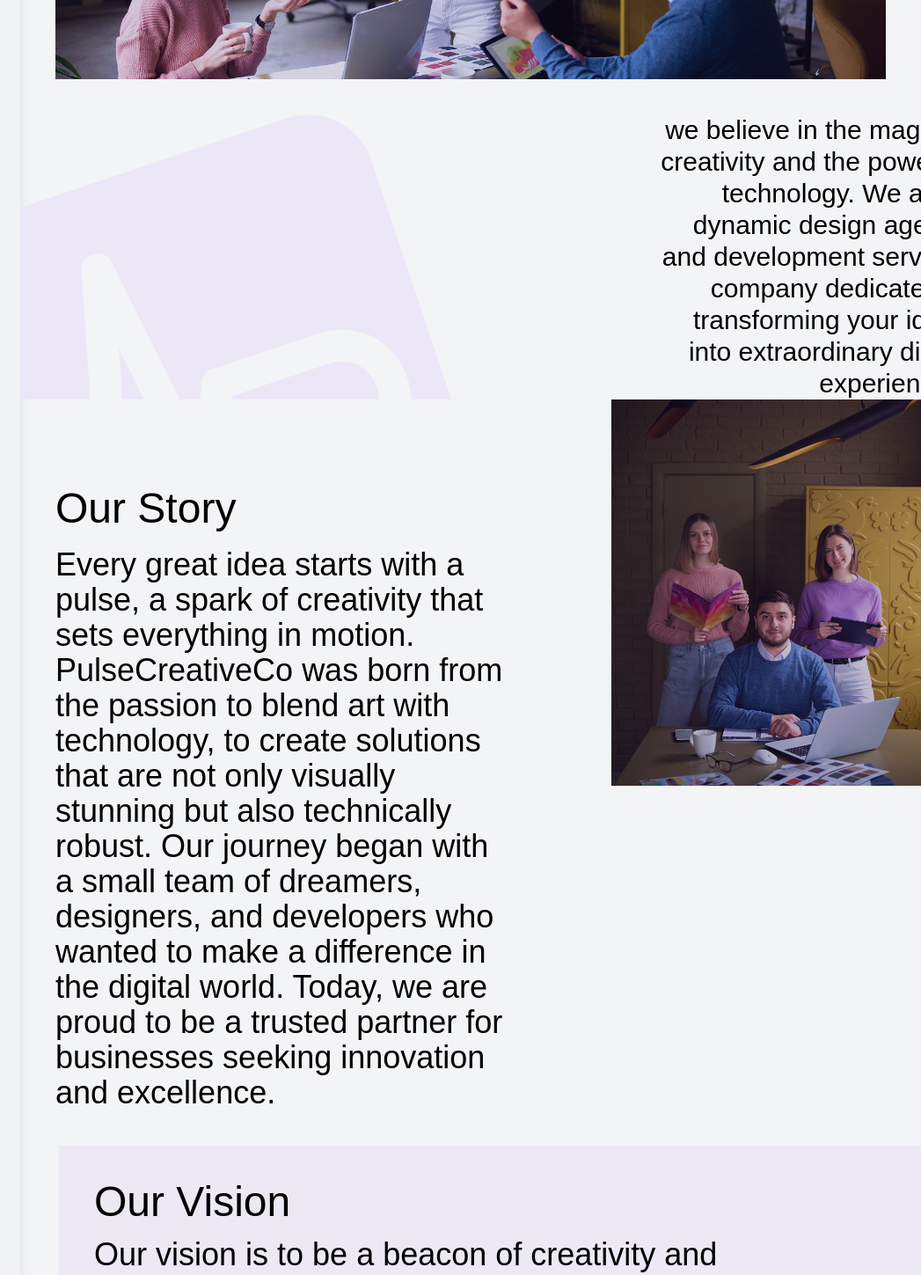
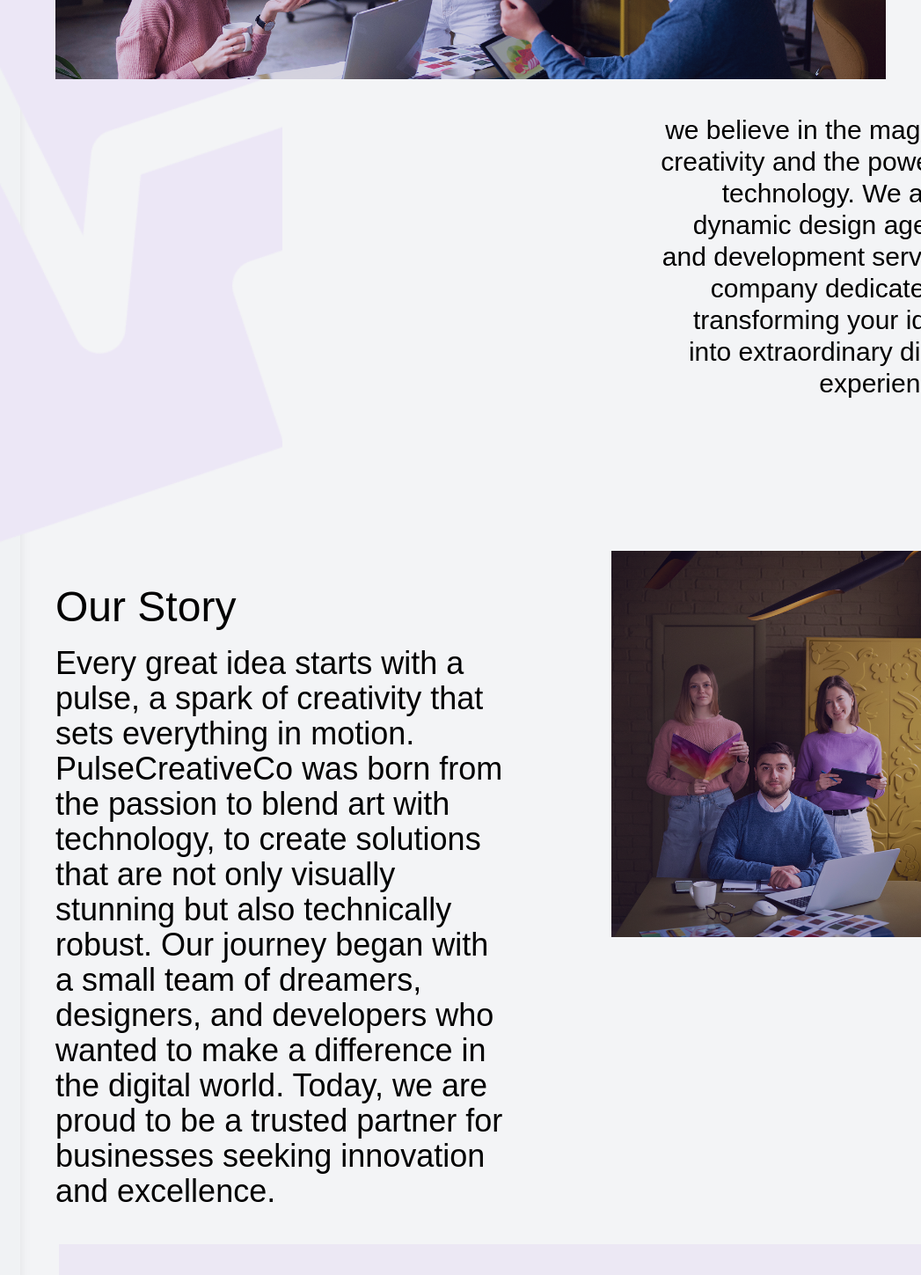
Before and after one commit to IMRAN-WALI/Pulse-Creative-Co., a React (Vite) app: page /about in a window 1280 px wide. Shown: the part 880-2329 px from the top of the page at 88% size, without its empty margins (233-1280 px from the left). Built offline with nearby package versions, Linux system fonts and the light colour scheme; a web font is replaced by a local one.

Commit message:
pulse image problem solved

```diff
--- a/src/Components/Frontend/About.jsx
+++ b/src/Components/Frontend/About.jsx
@@ -74,13 +74,17 @@
             <h1 className="design-class text-8xl">
               Creative Minds for Impactful Communications
             </h1>
-            <img className="mt-10" src={img} />
+            <img className="mt-10 relative z-2" src={img} />
           </div>
 
           <div className="container-grid grid grid-cols-12">
             <div
-              className="Pulse sm:col-span-6 flex bg-cover"
-              style={{ backgroundImage: `url(${Pulse})` }}
+              className="Pulse sm:col-span-6 flex bg-cover h-[59rem] w-[43vw] relative right-63 mt-[-28rem]"
+              style={{
+                backgroundImage: `url(${Pulse})`,
+                zIndex:1, // Place the image behind other content
+                position: "relative" // Use absolute positioning
+              }}
             ></div>
             <div className="sm:col-span-6">
               <div className="flex justify-end text-3xl text-end w-[70%] ml-52">
@@ -96,7 +100,7 @@
 
           <div className="container-grid grid grid-cols-12">
             <div className="sm:col-span-6 flex">
-              <div className="mt-25">
+              <div className="mt-10">
                 <h1 className="design-class text-5xl ml-10">Our Story</h1>
                 <p className="paragraph text-4xl ml-10 w-[100%] mt-5">
                   Every great idea starts with a pulse, a spark of creativity
--- a/src/Components/Frontend/Contactus.jsx
+++ b/src/Components/Frontend/Contactus.jsx
@@ -11,6 +11,7 @@
 import SVG from "../../../public/SVG/Arrow.svg";
 import Stats from "../Frontend/Stats";
 import Footer from "../Frontend/Footer";
+import Calender from "../../../public/SVG/calendar.svg";
 
 const navigation = [
   {
@@ -365,7 +366,11 @@
                   <label className="paragraph">
                     When would you like to start?
                   </label>
-                  <input type="text" placeholder="Select Date..." />
+                  <span className="flex justify-between">
+                    {" "}
+                    <input type="text" placeholder="Select Date..." />
+                    <img className="mr-20" src={Calender} />
+                  </span>
                 </form>
               </div>
               <hr className="w-[57vw] border-0 h-[2px] bg-[#635D8B26] bg-opacity-15 mt-5" />
```
Also changed, not shown: src/index.css (+0 -17 lines), public/SVG/calendar.svg (added).
